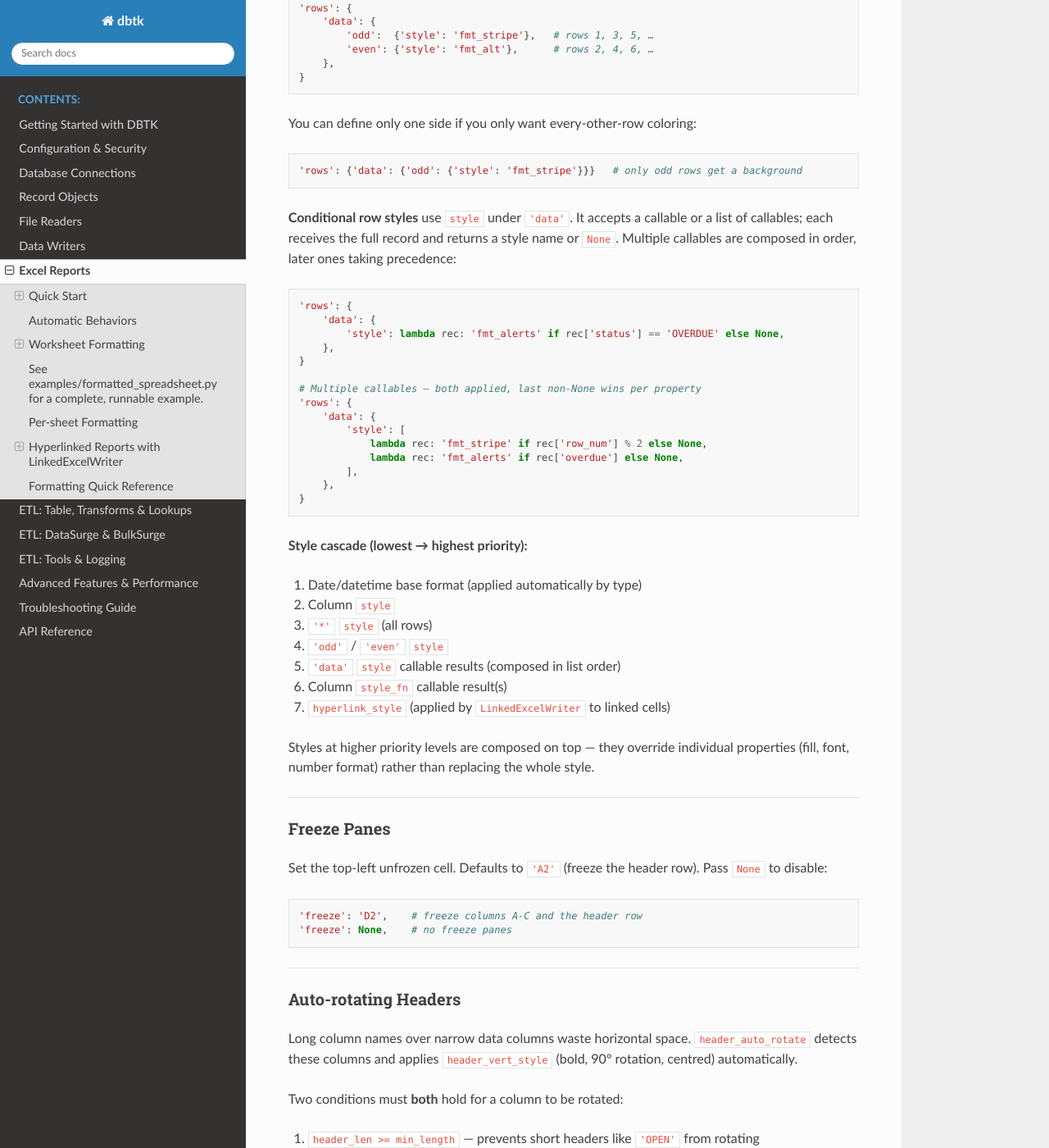
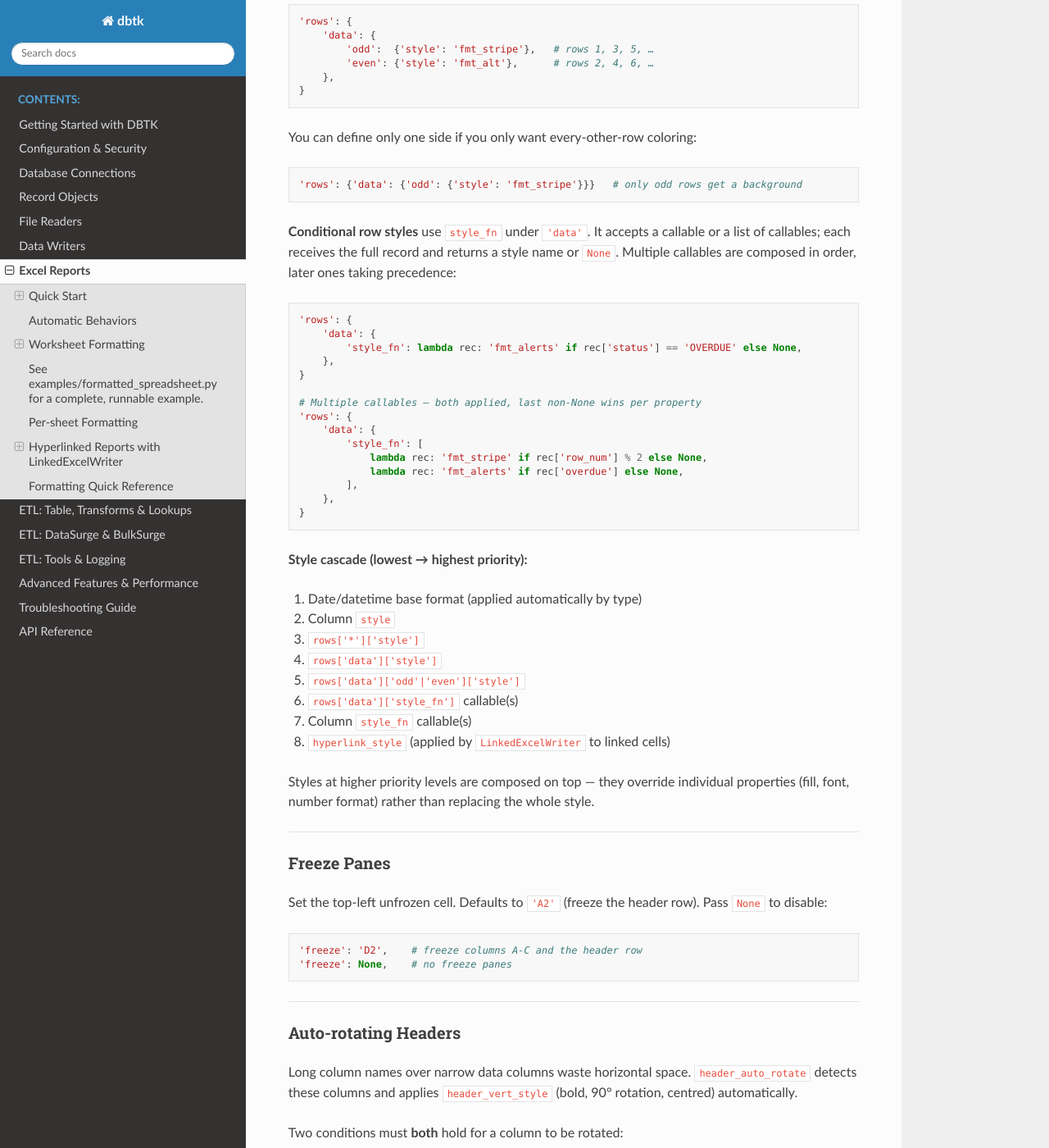
Before and after one commit to scottrbailey/dbtk, a Sphinx documentation site: the page built from docs/06b-excel.md, in a window 1280 px wide and 1400 px high, scrolled down 6683 px. Shown: the whole window at 82% size. Built offline with Sphinx 7.4.7 and the Read the Docs theme 3.1.0, drawn with Linux system fonts in a browser that asks for light colours; some of the changed text lies outside the part shown.

Commit message:
Support static style on rows['data']
rows['data']['style'] (str|dict) now slots into the cascade between
rows['*']['style'] and odd/even, filling the obvious gap where a
data-rows-only static style had no clean home.

https://claude.ai/code/session_01MpiLvjn2Z7JZnepoU9t9hM

````diff
--- a/docs/06b-excel.md
+++ b/docs/06b-excel.md
@@ -255,10 +255,11 @@ Each key maps to a dict that may contain `height` and/or `style`. The `'data'` k
     'header':      {'height': 30},                        # override header height
     'group_header': {'height': 20},                       # override group label row height
     'data': {
-        'height': 15,                                     # data row height
-        'odd':    {'style': 'fmt_stripe'},            # rows 1, 3, 5, …
-        'even':   {'style': 'fmt_alt'},              # rows 2, 4, 6, …
-        'style':  lambda rec: 'fmt_alerts' if rec['status'] == 'OVERDUE' else None,
+        'height':   15,                                   # data row height
+        'style':    'fmt_data',                           # static style for all data rows
+        'odd':      {'style': 'fmt_stripe'},              # rows 1, 3, 5, … (overrides data style)
+        'even':     {'style': 'fmt_alt'},                 # rows 2, 4, 6, …
+        'style_fn': lambda rec: 'fmt_alerts' if rec['status'] == 'OVERDUE' else None,
     },
 }
 ```
@@ -282,19 +283,19 @@ You can define only one side if you only want every-other-row coloring:
 'rows': {'data': {'odd': {'style': 'fmt_stripe'}}}   # only odd rows get a background
 ```
 
-**Conditional row styles** use `style` under `'data'`. It accepts a callable or a list of callables; each receives the full record and returns a style name or `None`. Multiple callables are composed in order, later ones taking precedence:
+**Conditional row styles** use `style_fn` under `'data'`. It accepts a callable or a list of callables; each receives the full record and returns a style name or `None`. Multiple callables are composed in order, later ones taking precedence:
 
 ```python
 'rows': {
     'data': {
-        'style': lambda rec: 'fmt_alerts' if rec['status'] == 'OVERDUE' else None,
+        'style_fn': lambda rec: 'fmt_alerts' if rec['status'] == 'OVERDUE' else None,
     },
 }
 
 # Multiple callables — both applied, last non-None wins per property
 'rows': {
     'data': {
-        'style': [
+        'style_fn': [
             lambda rec: 'fmt_stripe' if rec['row_num'] % 2 else None,
             lambda rec: 'fmt_alerts' if rec['overdue'] else None,
         ],
@@ -306,11 +307,12 @@ You can define only one side if you only want every-other-row coloring:
 
 1. Date/datetime base format (applied automatically by type)
 2. Column `style`
-3. `'*'` `style` (all rows)
-4. `'odd'` / `'even'` `style`
-5. `'data'` `style` callable results (composed in list order)
-6. Column `style_fn` callable result(s)
-7. `hyperlink_style` (applied by `LinkedExcelWriter` to linked cells)
+3. `rows['*']['style']`
+4. `rows['data']['style']`
+5. `rows['data']['odd'|'even']['style']`
+6. `rows['data']['style_fn']` callable(s)
+7. Column `style_fn` callable(s)
+8. `hyperlink_style` (applied by `LinkedExcelWriter` to linked cells)
 
 Styles at higher priority levels are composed on top — they override individual properties (fill, font, number format) rather than replacing the whole style.
 
````
Also changed, not shown: 1 other file.
